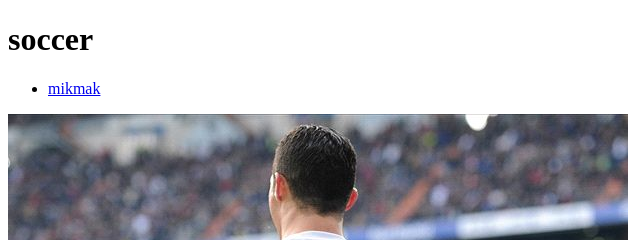
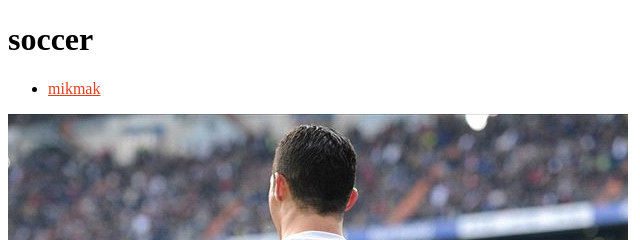
Before and after one commit to itamark/soccer-games, a plain HTML site: page index.html in a window 1280 px wide. Shown: the top 240 px of the page, 0-640 px from the left. Drawn offline with Linux system fonts and the light colour scheme.

```diff
--- a/index.html
+++ b/index.html
@@ -16,7 +16,7 @@
         <![endif]-->
         <h1>soccer</h1>
         <ul>
-            <li><a href="http://play.mikmak.co.il/" target="_blank">mikmak</a></li>
+            <li><a href="http://play.mikmak.co.il/" style="color:#e23e1f;" target="_blank">mikmak</a></li>
         </ul>
         <img src="ronaldo.jpg" alt="ronaldo getting happy 'cause he scored a goal">
     </body>
```
